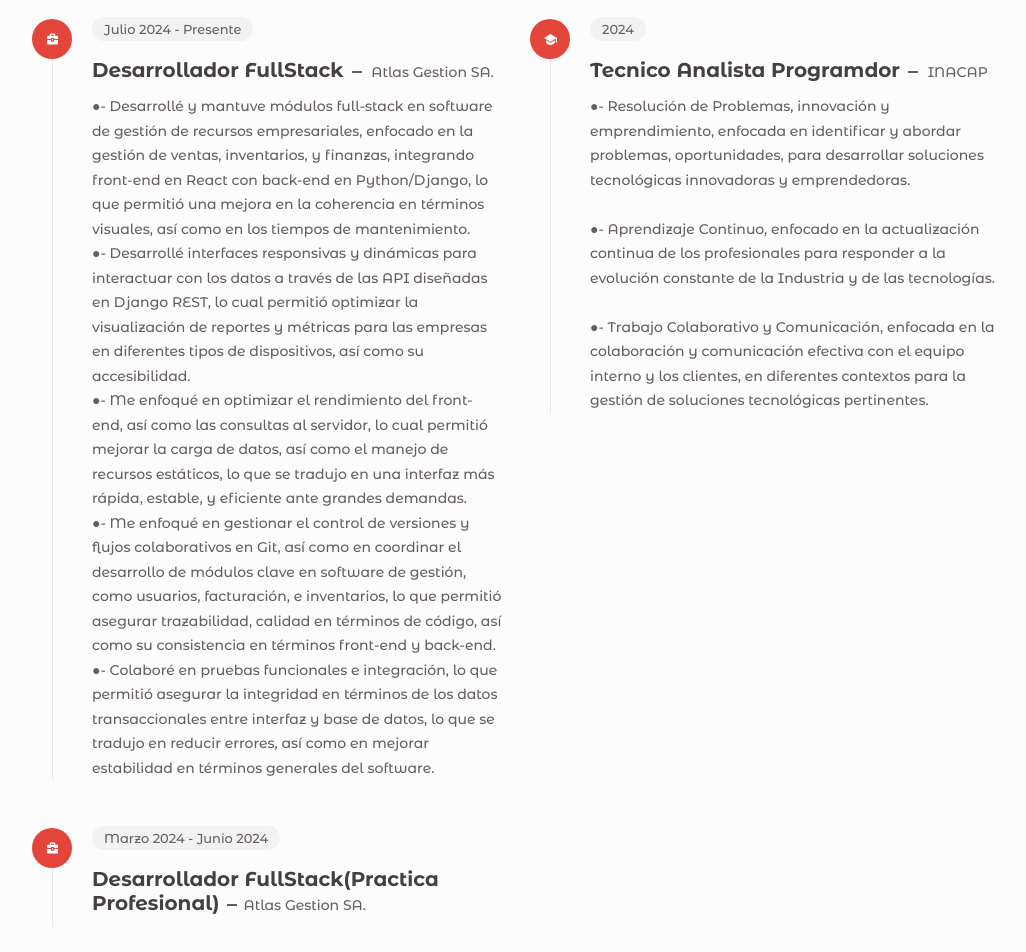
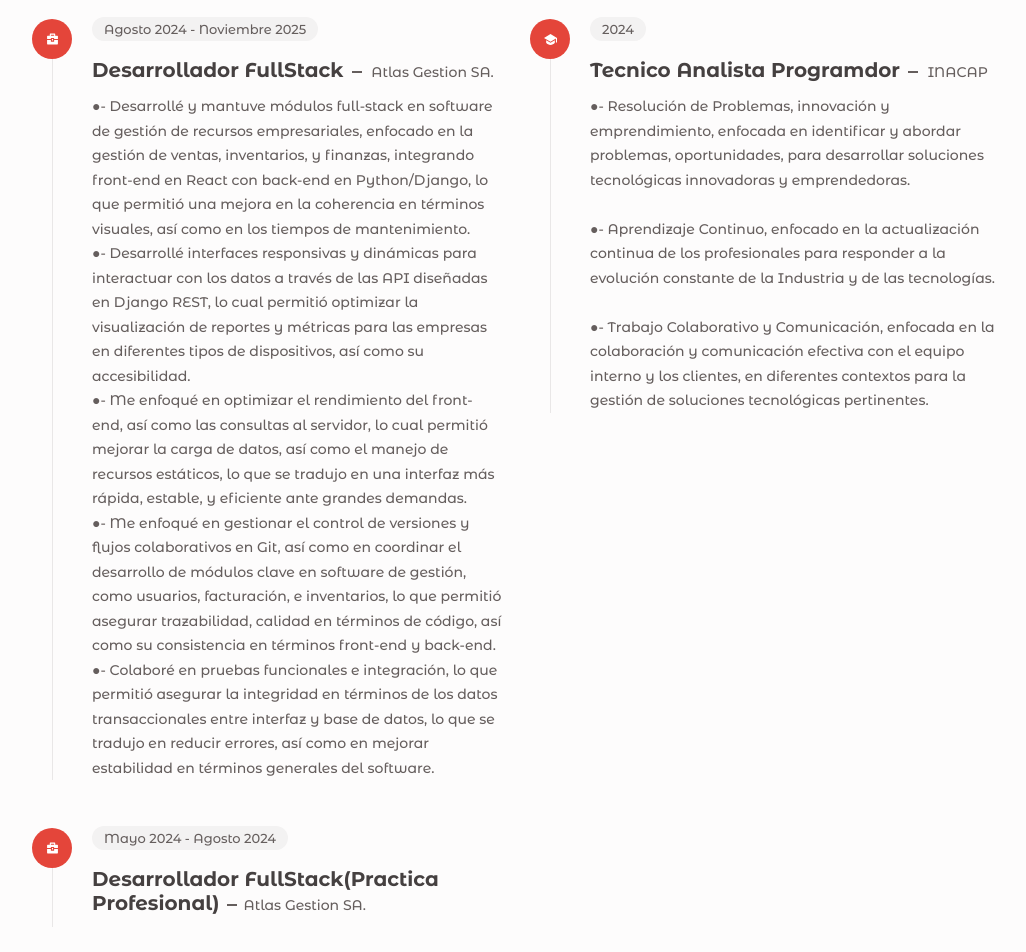
Before and after one commit to wizzard95/portfolio-website-damian1, a React (Vite) app: page /about in a window 1280 px wide. Shown: the part 1428-2380 px from the top of the page, without its empty margins (124-1150 px from the left). Built offline with nearby package versions, Linux system fonts and the light colour scheme.

Commit message:
Data.jsx: actualizar fechas de experiencia

```diff
--- a/src/Data.jsx
+++ b/src/Data.jsx
@@ -314,7 +314,7 @@ export const resume = [
     id: 1,
     category: 'experience',
     icon: <RiBriefcase4Fill />,
-    year: 'Julio 2024 - Presente',
+    year: 'Agosto 2024 - Noviembre 2025',
     title: 'Desarrollador FullStack<span> Atlas Gestion SA. </span>',
     desc: `
     <ul>
@@ -337,7 +337,7 @@ export const resume = [
     id: 2,
     category: 'experience',
     icon: <RiBriefcase4Fill />,
-    year: 'Marzo 2024 - Junio 2024',
+    year: 'Mayo 2024 - Agosto 2024',
     title: 'Desarrollador FullStack(Practica Profesional)<span>Atlas Gestion SA. </span>',
 
     desc: '',
```
